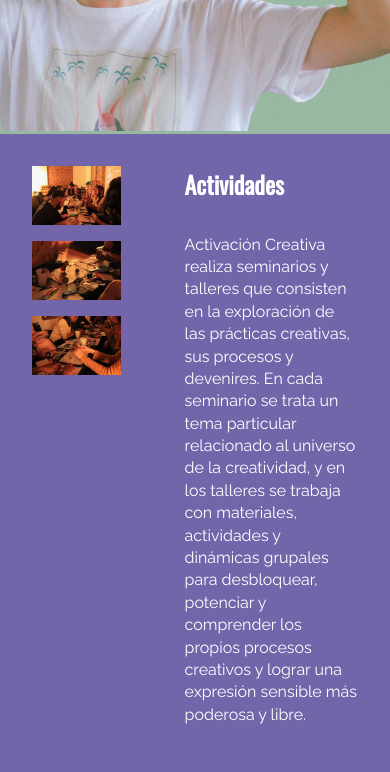
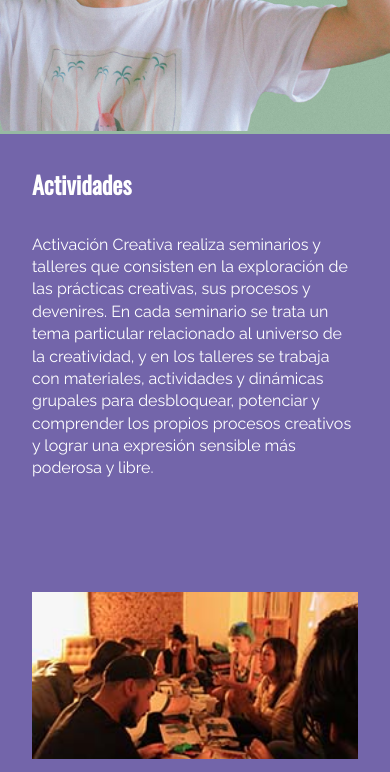
Before and after one commit to elraffa/activa-gatsby, a Gatsby site: page / in a window 390 px wide. Shown: the part 1320-2092 px from the top of the page. Built offline with nearby package versions, Linux system fonts and the light colour scheme; Gatsby itself is replaced by a stand-in of ours.

```diff
--- a/src/components/sections/SectionThree.js
+++ b/src/components/sections/SectionThree.js
@@ -10,6 +10,10 @@ const Hero = styled.section`
   display: flex;
   gap: 4rem;
   flex-direction: row;
+
+  @media only screen and (max-width: 768px) {
+    flex-direction: column-reverse;
+  }
 `
 
 const Title = styled.h2`
```
